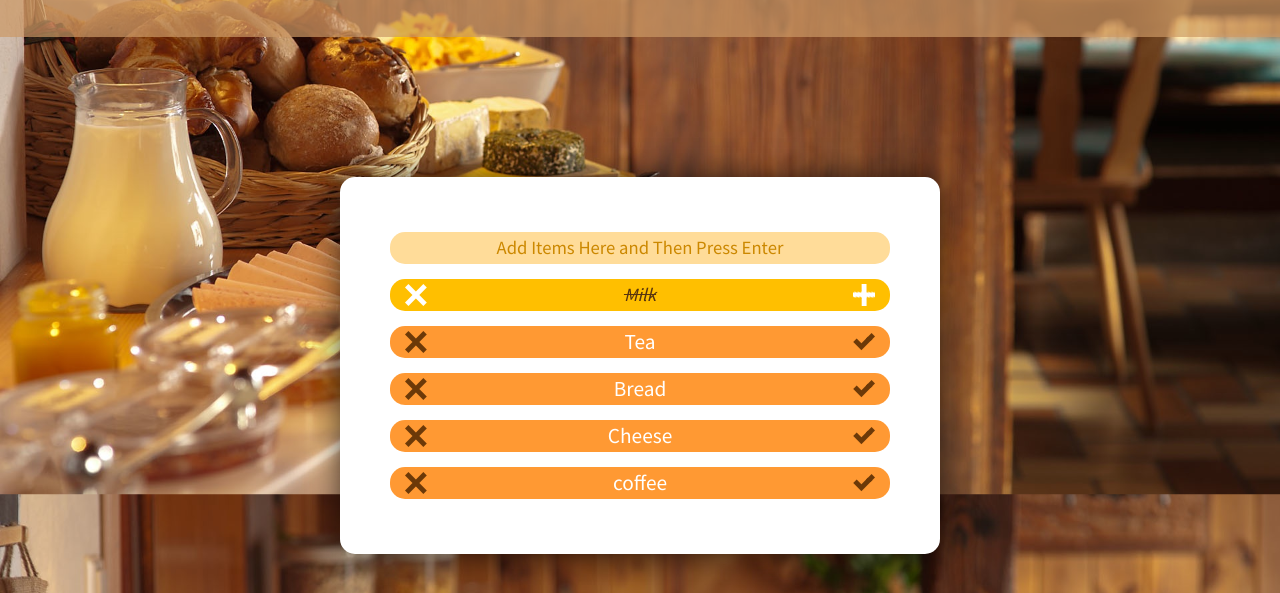
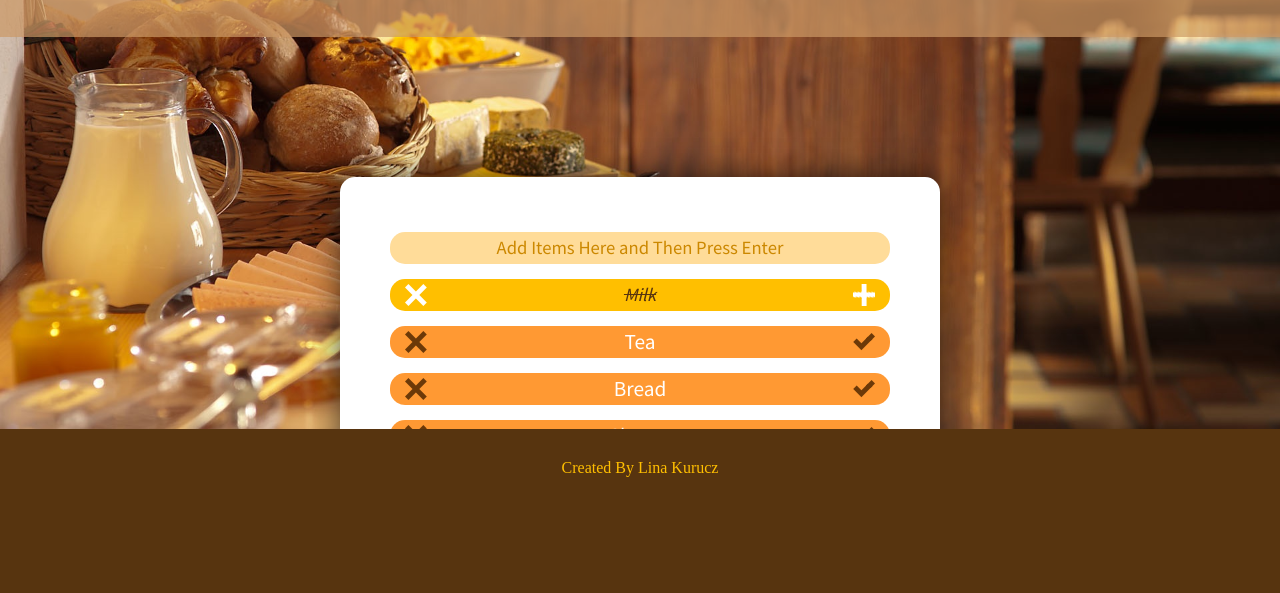
Before and after one commit to ifoundlina/Thinkful-Shopping, a plain HTML site: page index.html in a window 1280 px wide. Shown: the part 359-952 px from the top of the page. After the commit the page ends 913 px from the top, so only its background shows below. Drawn offline with Linux system fonts and the light colour scheme.

Commit message:
sticky footer

```diff
--- a/css/main.css
+++ b/css/main.css
@@ -28,6 +28,11 @@ body {
   background-repeat: no-repeat;
   background-attachment: fixed;
   background-color: #57340f;
+}
+
+html,
+body {
+	height: 100%;
 }
 
 #container{
@@ -68,7 +73,6 @@ h1{
 
 .checklist{
 	padding-top: 125px;
-	padding-bottom: 400px;
 	font-family: 'Source Sans Pro', sans-serif;
 	vertical-align: center;
 }
@@ -156,5 +160,5 @@ color: #ffbf00;
 position:absolute;
 bottom: 0;
 width: 100%;
-height: 270px;
+height: 125px;
 }
```
